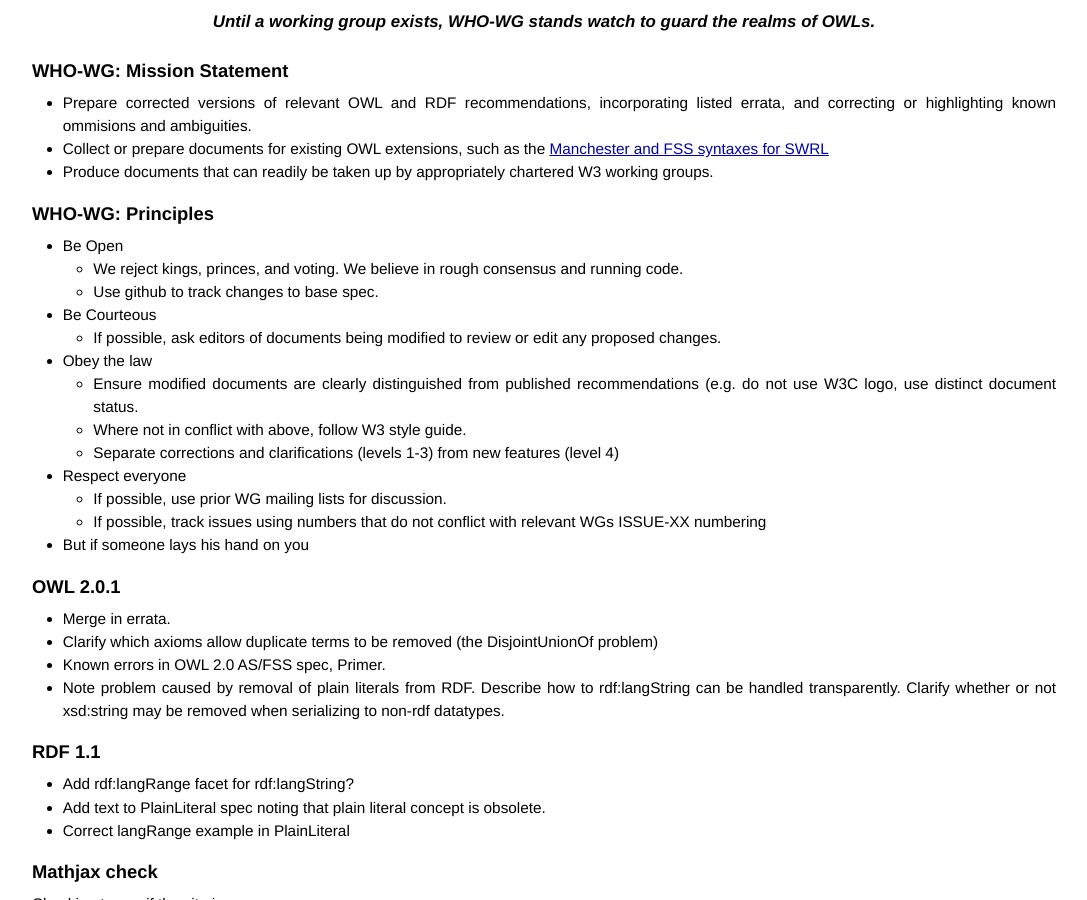
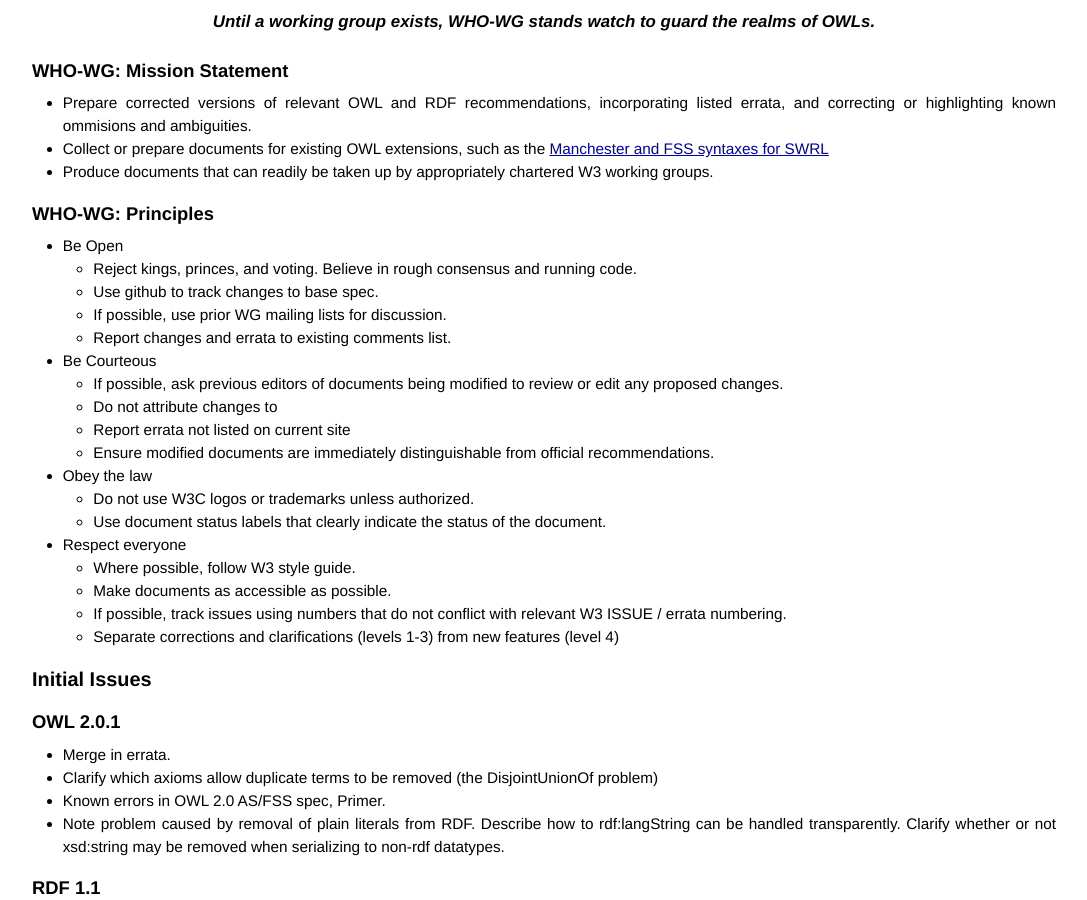
Before and after one commit to WHO-WG/WHO-WG.github.io, a Jekyll site: the page built from index.html, in a window 1280 px wide and 900 px high, scrolled down 383 px. Shown: the whole window, without its empty margins (96-1183 px from the left). Built offline with Jekyll 4.4.1, drawn with Linux system fonts in a browser that asks for light colours; Markdown is read by kramdown in place of the engine named in the settings; formulas are drawn with MathJax 3.

Commit message:
front page changes

```diff
--- a/index.html
+++ b/index.html
@@ -41,33 +41,39 @@
 <ul>
   <li>Be Open
   <ul>
-    <li> We reject kings, princes, and voting. We believe in rough consensus and running code.
+    <li> Reject kings, princes, and voting. Believe in rough consensus and running code.
     <li> Use github to track changes to base spec.
+    <li> If possible, use prior WG mailing lists for
+  discussion.
+    <li>Report changes and errata to existing comments list.
   </ul>
   <li> Be Courteous
   <ul>
-  <li> If possible, ask editors of documents being modified to review
+  <li> If possible, ask previous editors of documents being modified to review
   or edit any proposed changes.
+  <li> Do not attribute changes to
+  <li> Report errata not listed on current site
+  <li> Ensure modified documents are immediately distinguishable from
+  official recommendations.
   </ul>
    <li> Obey the law
  <ul>
-  <li> Ensure modified documents are clearly distinguished from
-  published recommendations (e.g. do not use W3C logo, use distinct
-  document status.
-  <li> Where not in conflict with above, follow W3 style guide.
-  <li> Separate corrections and clarifications (levels 1-3) from new
-  features (level 4)
+  <li>  Do not use W3C logos or trademarks unless authorized.
+  <li>  Use document status labels that clearly indicate the status of
+  the document.
  </ul>
 
   <li> Respect everyone
   <ul>
-     <li> If possible, use prior WG mailing lists for discussion.
-     <li> If possible, track issues using numbers that do not conflict
-  with relevant WGs ISSUE-XX numbering
+    <li> Where possible, follow W3 style guide.
+    <li> Make documents as accessible as possible.
+    <li> If possible, track issues using numbers that do not conflict
+  with relevant W3 ISSUE / errata numbering.
+    <li> Separate corrections and clarifications (levels 1-3) from new
+  features (level 4)
  </ul>
- <li> But if someone lays his hand on you
 </ul>
-
+<h1>Initial Issues </h1>
 <h2>OWL 2.0.1</h2>
 <ul>
   <li> Merge in errata.
```
